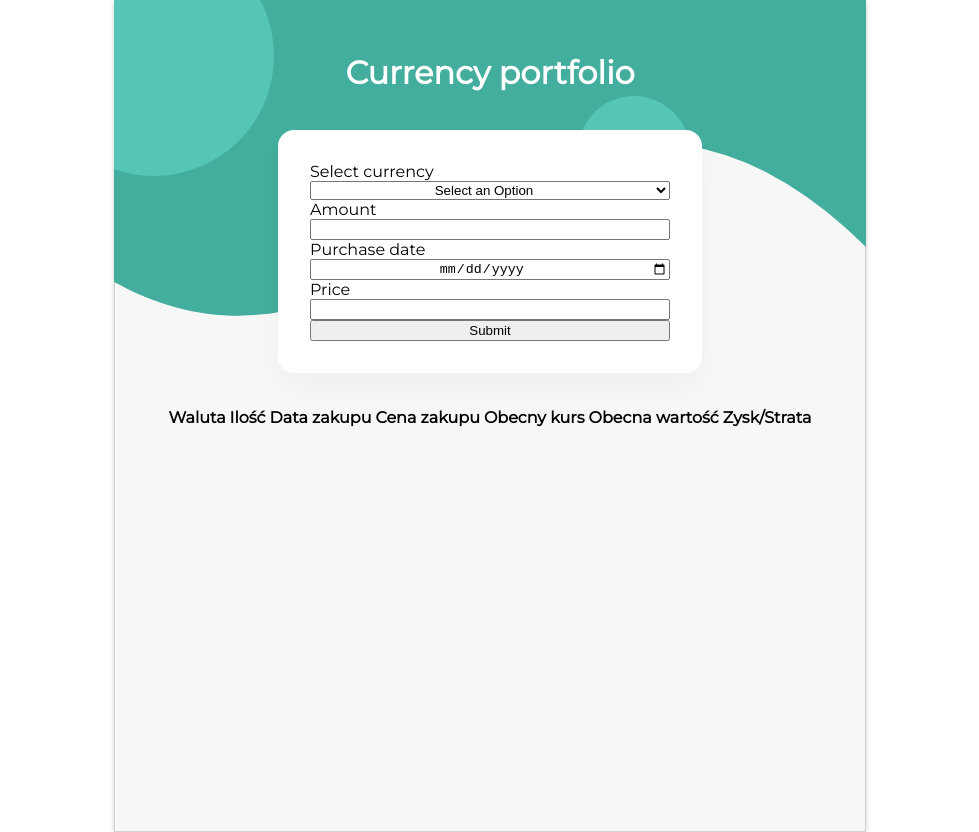
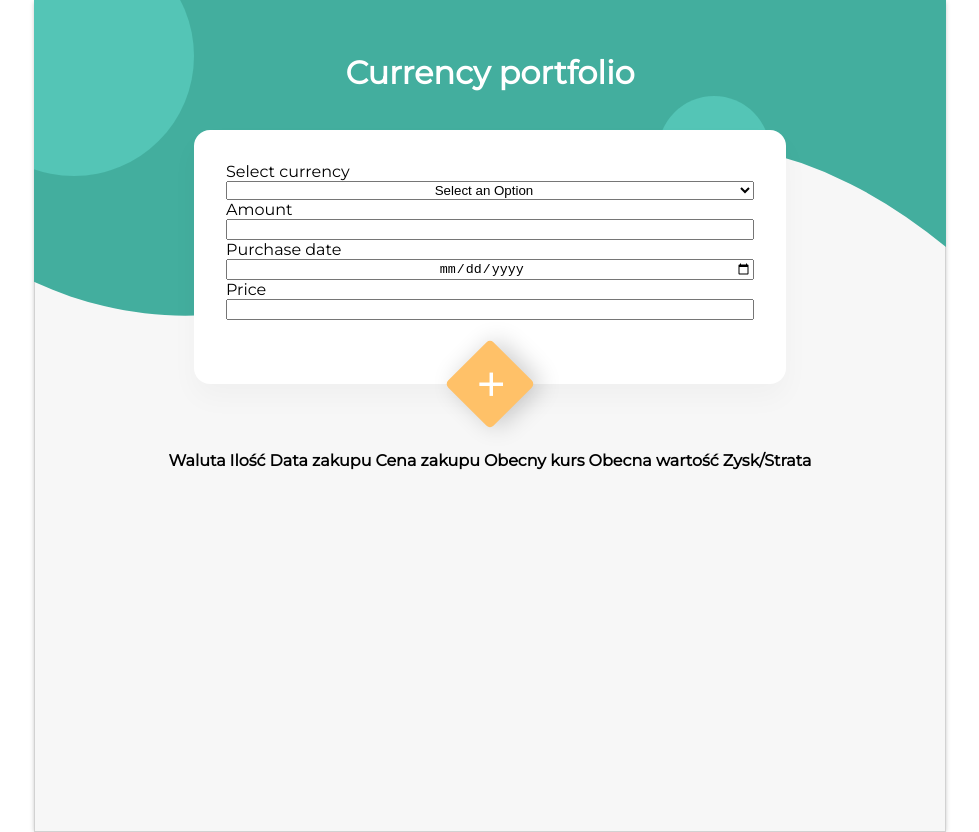
Before and after one commit to AgnieszkaSzostak/Currency-Portfolio-App, a React (Create React App) app: page / in a window 1280 px wide. Shown: the whole page, without its empty margins (150-1129 px from the left). Built offline with nearby package versions, Linux system fonts and the light colour scheme.

Commit message:
Change style

```diff
--- a/src/App.css
+++ b/src/App.css
@@ -6,7 +6,7 @@
   display: flex;
   flex-direction: column;
   align-items: center;
-  width: 45em;
+  width: 55em;
   padding: 1em;
   margin: 0 auto ;
   background-color: #F7F7F7;
--- a/src/components/Form/Form.js
+++ b/src/components/Form/Form.js
@@ -87,7 +87,9 @@ const Form = () => {
     return (
         <StyledForm onSubmit={handleSubmit}>
             {formElements()}
-            <input type="submit"></input>
+            <div className="form__submit">
+                <input type="submit" value="+"></input>
+            </div>
         </StyledForm>
     )
 }
--- a/src/components/Form/Form.styled.js
+++ b/src/components/Form/Form.styled.js
@@ -2,17 +2,41 @@ import styled from "styled-components";
 
 const StyledForm = styled.form`
     display: flex;
+    position: relative;
     flex-direction: column;
-    width: 50%;
-    padding: 2em;
+    width: 60%;
+    padding: 2em 2em 4em 2em;
     *{text-align: center};
     border-radius: 1em;
     background-color: white;
-    margin-bottom: 2em;
+    margin-bottom: 4em;
     z-index: 1;
     box-shadow: 0 14px 28px rgba(0,0,0,0.03), 0 10px 10px rgba(0,0,0,0.0);
     label {
         text-align: left;
     }
+    .form__submit {
+        align-self: center;
+        width: 4em;
+        height: 4em;
+        background-color: #FFC168;
+        border-radius: 0.3em;
+        display: flex;
+        flex-direction: column;
+        justify-content: center;
+        position: absolute;
+        bottom: -2em;
+        transform: rotate(-45deg);
+        box-shadow: 5px 5px 25px 0px rgba(0,0,0,0.2);
+
+        input {
+            border: none;
+            background-color: transparent;
+            font-size: 3em;
+            color: white;
+            transform: rotate(-45deg);
+        }
+    }
+
 `
 export {StyledForm}
```
